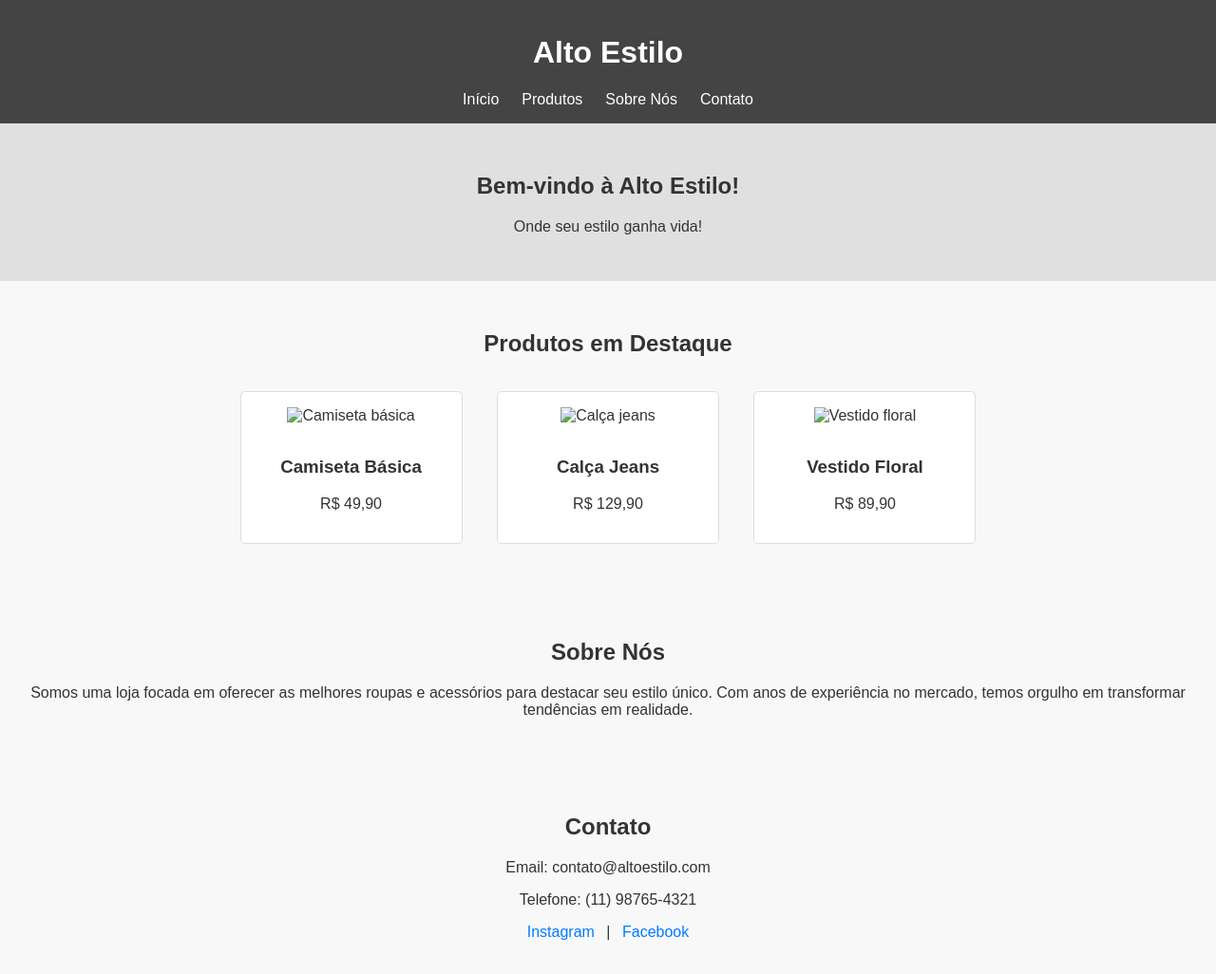
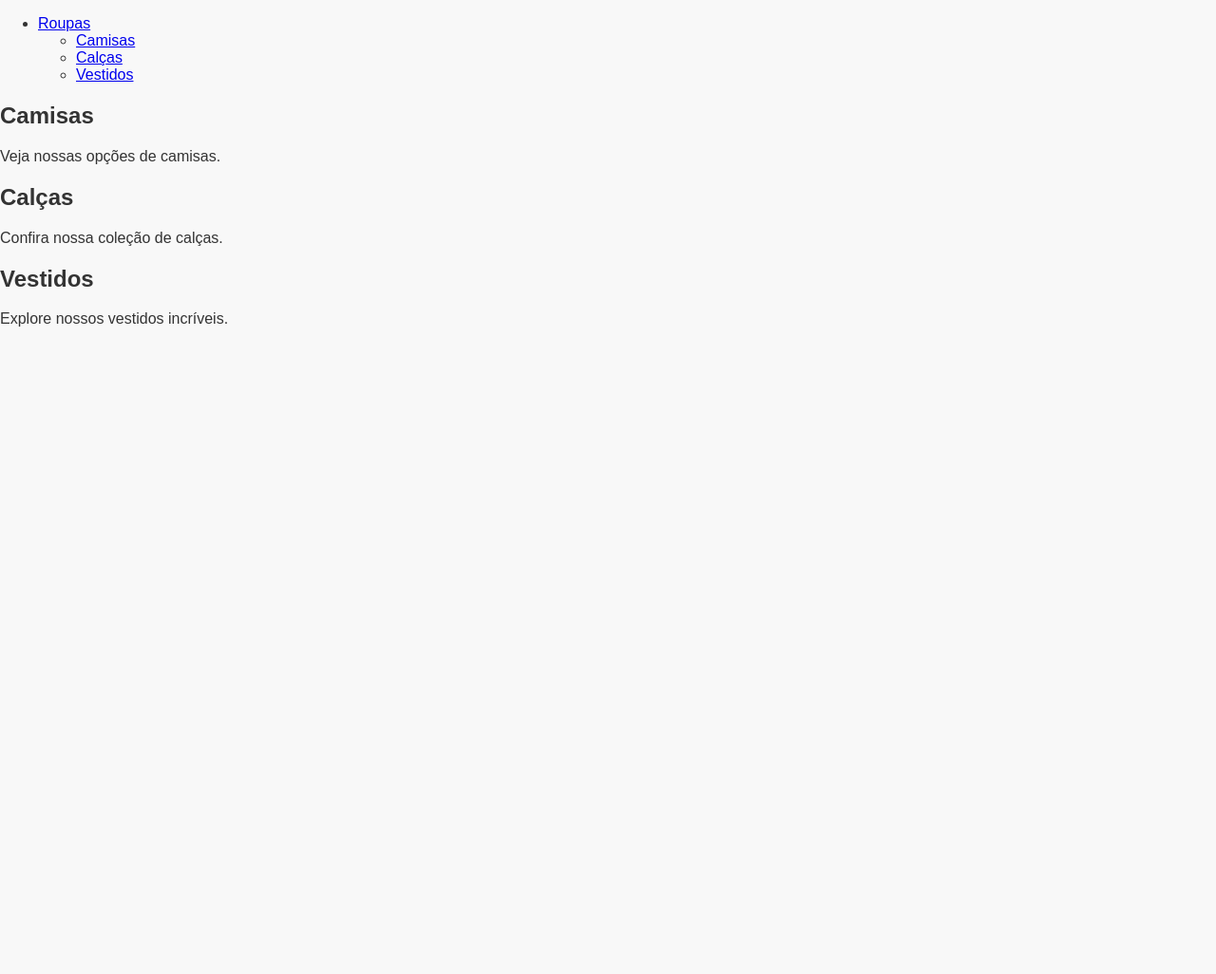
Before and after one commit to Alto-Estilo/Alto-Estilo, a plain HTML site: page index.html in a window 1280 px wide. Shown: the top 1026 px of the page at 95% size. After the commit the page ends 800 px from the top, so only its background shows below. Drawn offline with Linux system fonts and the light colour scheme.

Commit message:
Update index.html

```diff
--- a/index.html
+++ b/index.html
@@ -3,65 +3,36 @@
 <head>
     <meta charset="UTF-8">
     <meta name="viewport" content="width=device-width, initial-scale=1.0">
-    <title>Alto Estilo - Loja de Roupas</title>
+    <title>Menu de Roupas</title>
     <link rel="stylesheet" href="style.css">
 </head>
 <body>
-    <header>
-        <div class="logo">
-            <h1>Alto Estilo</h1>
-        </div>
-        <nav>
+    <nav class="menu">
         <ul>
-                <li><a href="#home">Início</a></li>
-                <li><a href="#produtos">Produtos</a></li>
-                <li><a href="#sobre">Sobre Nós</a></li>
-                <li><a href="#contato">Contato</a></li>
+            <li class="menu-item">
+                <a href="#">Roupas</a>
+                <ul class="submenu">
+                    <li><a href="#camisas">Camisas</a></li>
+                    <li><a href="#calcas">Calças</a></li>
+                    <li><a href="#vestidos">Vestidos</a></li>
+                </ul>
+            </li>
         </ul>
     </nav>
-    </header>
 
-    <section id="home" class="banner">
-        <h2>Bem-vindo à Alto Estilo!</h2>
-        <p>Onde seu estilo ganha vida!</p>
+    <main>
+        <section id="camisas">
+            <h1>Camisas</h1>
+            <p>Veja nossas opções de camisas.</p>
         </section>
-
-    <section id="produtos" class="produtos">
-        <h2>Produtos em Destaque</h2>
-        <div class="produto">
-            <img src="imagens/camiseta.jpg" alt="Camiseta básica">
-            <h3>Camiseta Básica</h3>
-            <p>R$ 49,90</p>
-        </div>
-        <div class="produto">
-            <img src="imagens/calca.jpg" alt="Calça jeans">
-            <h3>Calça Jeans</h3>
-            <p>R$ 129,90</p>
-        </div>
-        <div class="produto">
-            <img src="imagens/vestido.jpg" alt="Vestido floral">
-            <h3>Vestido Floral</h3>
-            <p>R$ 89,90</p>
-        </div>
+        <section id="calcas">
+            <h1>Calças</h1>
+            <p>Confira nossa coleção de calças.</p>
         </section>
-
-    <section id="sobre" class="sobre">
-        <h2>Sobre Nós</h2>
-        <p>Somos uma loja focada em oferecer as melhores roupas e acessórios para destacar seu estilo único.
-           Com anos de experiência no mercado, temos orgulho em transformar tendências em realidade.</p>
+        <section id="vestidos">
+            <h1>Vestidos</h1>
+            <p>Explore nossos vestidos incríveis.</p>
         </section>
-
-    <section id="contato" class="contato">
-        <h2>Contato</h2>
-        <p>Email: contato@altoestilo.com</p>
-        <p>Telefone: (11) 98765-4321</p>
-        <div class="redes-sociais">
-            <a href="#">Instagram</a> | <a href="#">Facebook</a>
-        </div>
-    </section>
-
-    <footer>
-        <p>&copy; 2025 Alto Estilo. Todos os direitos reservados.</p>
-    </footer>
+    </main>
 </body>
 </html>
```
Lines whose indentation alone changed are shown as unchanged.
